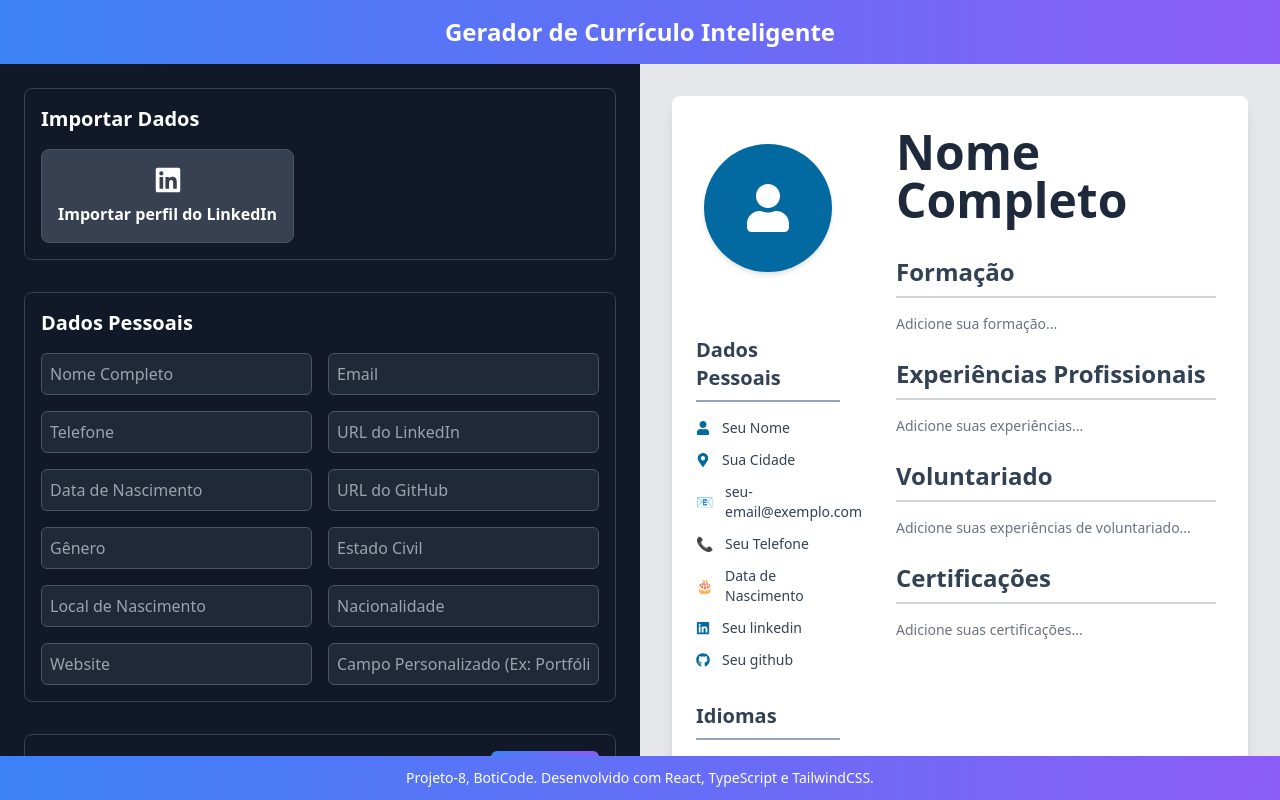
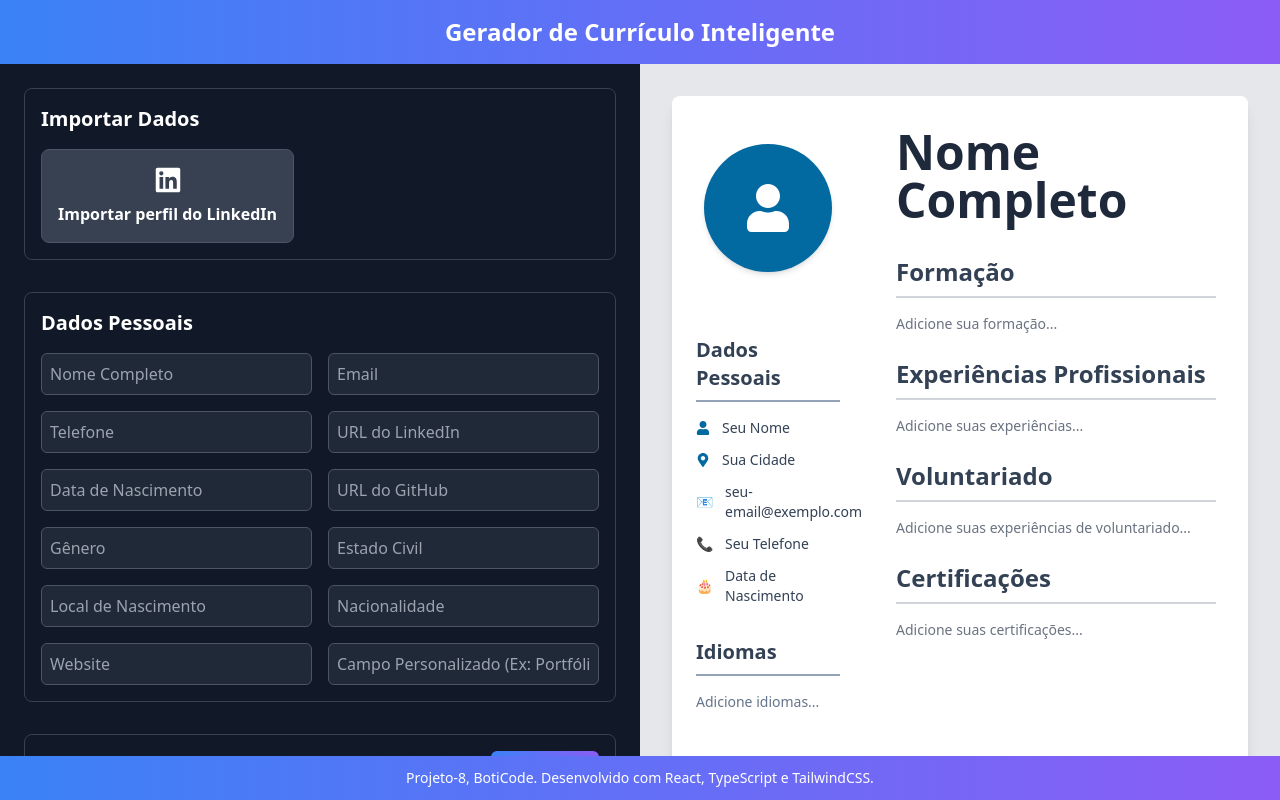
Before and after one commit to rayssalvex/Projeto_8, a React (Vite) app: page / in a window 1280 px wide. Built offline with nearby package versions, Linux system fonts and the light colour scheme.

Commit message:
Show LinkedIn and GitHub links only if provided
Updated the Preview component to render LinkedIn and GitHub links only when the corresponding data is present. Links now open in a new tab with proper security attributes, and the URL formatting is improved to ensure valid links.

```diff
--- a/src/components/Preview.tsx
+++ b/src/components/Preview.tsx
@@ -29,8 +29,19 @@ const Preview: React.FC<Props> = ({ data }) => {
               <li className="flex items-center"><span className="mr-3">📧</span><span>{personalInfo.email || 'seu-email@exemplo.com'}</span></li>
               <li className="flex items-center"><span className="mr-3">📞</span><span>{personalInfo.phone || 'Seu Telefone'}</span></li>
               <li className="flex items-center"><span className="mr-3">🎂</span><span>{personalInfo.dateOfBirth || 'Data de Nascimento'}</span></li>
-              <li className="flex items-center"><FaLinkedin className="mr-3 text-sky-700" /><a href={personalInfo.linkedin || '#'} className="hover:underline break-all">{personalInfo.linkedin ? personalInfo.linkedin.replace('https://www.', '') : 'Seu linkedin'}</a></li>
-              <li className="flex items-center"><FaGithub className="mr-3 text-sky-700" /><a href={personalInfo.github || '#'} className="hover:underline break-all">{personalInfo.github ? personalInfo.github.replace('https://www.', '') : 'Seu github'}</a></li>
+              {personalInfo.linkedin && (
+                <li className="flex items-center">
+                  <FaLinkedin className="mr-3 text-sky-700" />
+                  <a href={`https://${personalInfo.linkedin.replace('https://', '').replace('http://', '')}`} target="_blank" rel="noopener noreferrer" className="hover:underline break-all">{personalInfo.linkedin.replace('https://www.', '')}</a>
+                </li>
+              )}
+              {personalInfo.github && (
+                <li className="flex items-center">
+                  <FaGithub className="mr-3 text-sky-700" />
+
+                  <a href={`https://${personalInfo.github.replace('https://', '').replace('http://', '')}`} target="_blank" rel="noopener noreferrer" className="hover:underline break-all">{personalInfo.github.replace('https://www.', '')}</a>
+                </li>
+              )}
               {personalInfo.gender && <li className="flex items-center"><span className="mr-3">⚧️</span><span>{personalInfo.gender}</span></li>}
               {personalInfo.civilStatus && <li className="flex items-center"><span className="mr-3">💍</span><span>{personalInfo.civilStatus}</span></li>}
               {personalInfo.nationality && <li className="flex items-center"><span className="mr-3">🗺️</span><span>{personalInfo.nationality}</span></li>}
```
